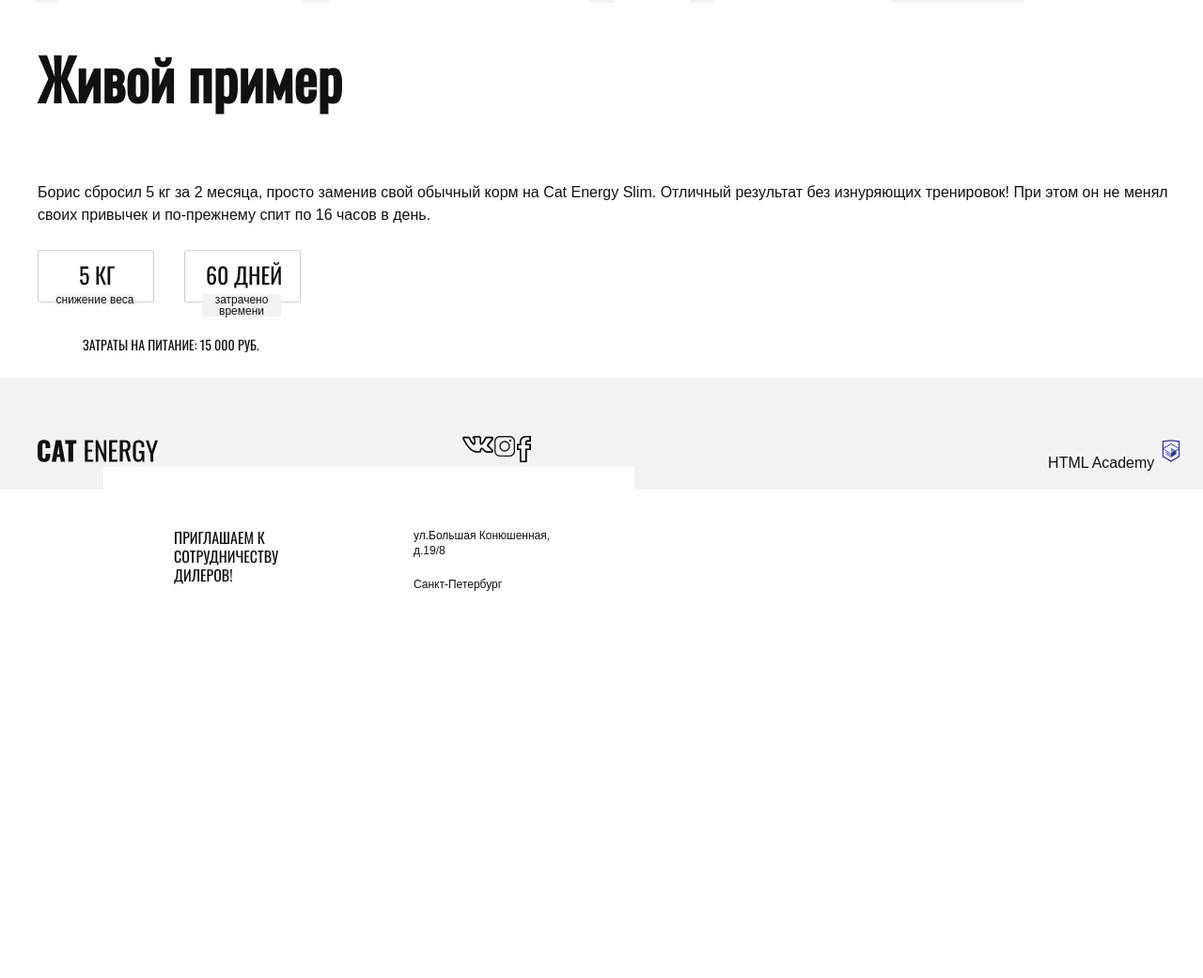
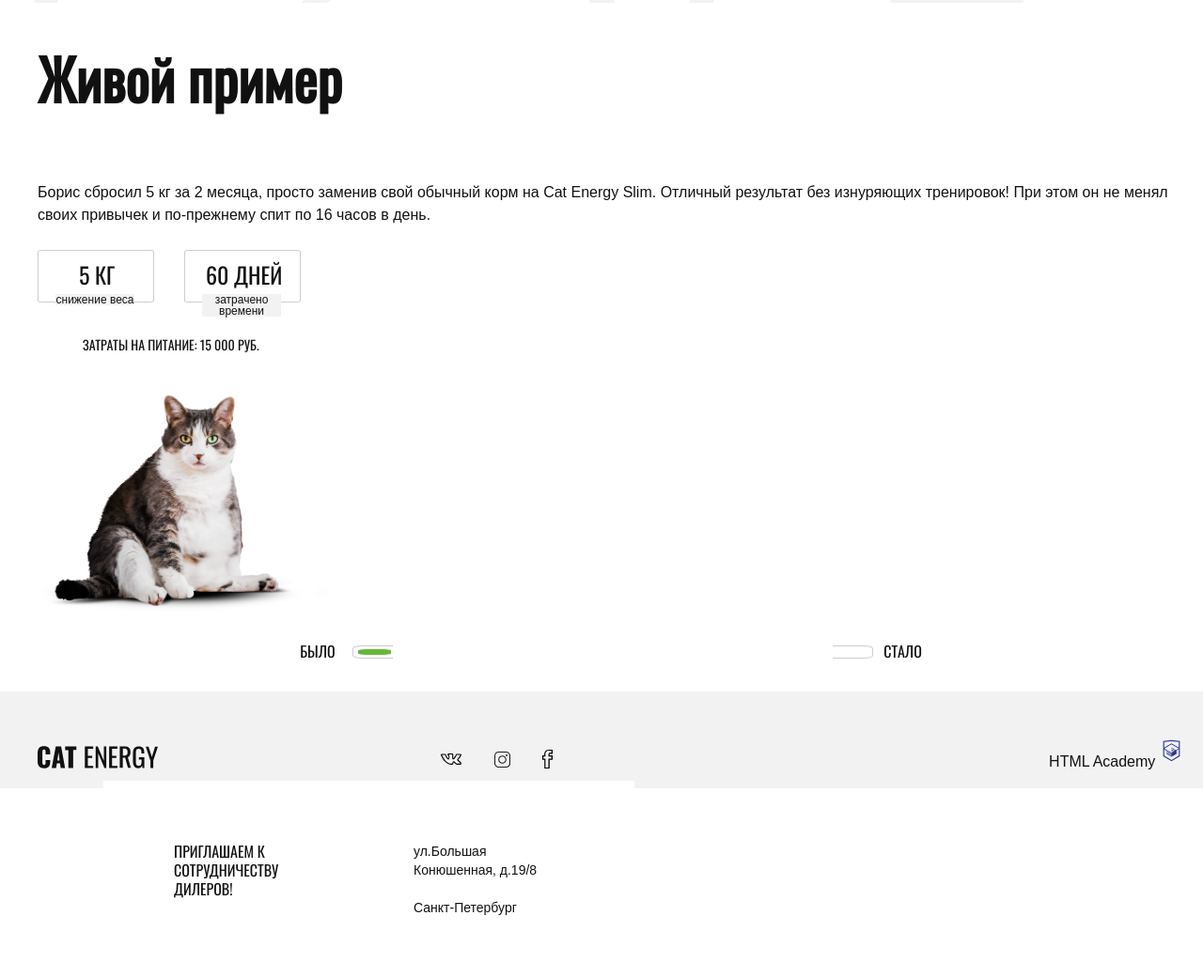
Before and after one commit to Katzzz/231588-cat-energy-16, a website: page source/index.html in a window 1280 px wide. Shown: the part 1727-2768 px from the top of the page at 94% size. Before the commit the page ends 2422 px from the top, so only its background shows below. Drawn offline with nearby package versions, Linux system fonts and the light colour scheme; files that its build step writes are made by us from their sources; files whose address does not match are found by name.

Commit message:
Завершает мобильную верстку index.html

```diff
--- a/source/index.html
+++ b/source/index.html
@@ -23,7 +23,7 @@
         <nav class="main-nav main-nav--closed main-nav--nojs">
           <button type="button" class="main-nav__hamburger-box">Меню</button>
           <ul class="main-nav__list-items">
-            <li><a class="main-nav__list-item">Главная</a></li>
+            <li><a class="main-nav__list-item" href="#">Главная</a></li>
             <li><a class="main-nav__list-item" href="catalog.html">Каталог продукции</a></li>
             <li><a class="main-nav__list-item" href="form.html">Подбор программы</a></li>
           </ul>
@@ -94,9 +94,21 @@
               <p>Затраты на питание: 15 000 РУБ.</p>
             </div>
           </div>
-          <div class="slider"></div>
+          <div class="page-review__slider slider">
+            <div class="slider__img">
+              <picture>
+                <source media="(min-width: 1200px)" srcset="img/before-desktop@1x.png">
+                <source media="(min-width: 768px)" srcset="img/before-tablet@1x.png">
+                <img src="img/before-mobile@1x.png" alt="Fatty cat" width="320" height="240">
+              </picture>
+            </div>
+            <div class="slider__toggles">
+              <a class="slider__toggle slider__toggle--left slider__toggle--active" href="#">Было</a>
+              <a class="slider__toggle slider__toggle--right" href="#">Стало</a>
+            </div>
+          </div>
         </div>
-        </section>
+      </section>
 
       <section class="page-map">
         <div class="page-map__wrapper">
@@ -104,7 +116,7 @@
             <p class="page-map__text page-map__text--bold">Приглашаем к сотрудничеству дилеров!</p>
           </div>
           <div>
-            <p>ул.Большая Конюшенная, д.19/8</p>
+            <p class="page-map__text page-map__text--up">ул.Большая Конюшенная, д.19/8</p>
             <p class="page-map__text page-map__text--aside">Санкт-Петербург</p>
           </div>
         </div>
@@ -126,7 +138,7 @@
         <div class="page-footer__copyright">
           <a href="https://htmlacademy.ru/intensive/adaptive">
             <span>HTML Academy</span>
-            <img src="img/htmlacademy.svg" height="36" width="28" alt="HTML Academy">
+            <img src="img/htmlacademy.svg" height="34" width="27" alt="HTML Academy">
           </a>
         </div>
       </div>
--- a/source/less/blocks/main-nav.less
+++ b/source/less/blocks/main-nav.less
@@ -96,7 +96,7 @@
 @media @mobile-widths-only {
   .main-nav--opened .main-nav__list-items {
     position: absolute;
-    top: 64px;
+    top: 62px;
     right: 0;
     width: 100%;
     z-index: 10;
--- a/source/less/blocks/page-footer.less
+++ b/source/less/blocks/page-footer.less
@@ -1,5 +1,5 @@
 .page-footer {
-  padding-top: 40px;
+  padding-top: 39px;
   background-color: @default-grey;
 }
 
@@ -12,19 +12,22 @@
 
 .page-footer__logo {
   align-self: center;
-  padding-bottom: 30px;
+  padding-bottom: 28px;
 }
 
 .page-footer__social {
   display: flex;
   justify-content: center;
   padding-top: 22px;
-  padding-bottom: 22px;
+  padding-bottom: 20px;
 
   border-top: 1px solid @darken-grey;
   border-bottom: 1px solid @darken-grey;
 
   a {
+    align-self: center;
+    padding-right: 35px;
+
     font-size: 0;
   }
 }
@@ -34,7 +37,7 @@
   flex-basis: 50%;
   justify-content: space-between;
   align-items: center;
-  padding-top: 20px;
+  padding-top: 7px;
   padding-bottom: 20px;
 
   font-size: 16px;
--- a/source/less/blocks/page-map.less
+++ b/source/less/blocks/page-map.less
@@ -8,15 +8,20 @@
   .container();
   display: flex;
   padding-top: 32px;
-  padding-bottom: 32px;
+  padding-bottom: 25px;
+
 }
 
 .page-map__text {
-  flex-basis: 50%;
+  font-size: 14px;
+  line-height: 20px;
+
+  &--up {
+    width: 138px;
+  }
 
   &--bold {
     font-size: 16px;
-    line-height: 20px;
     font-family: "Oswald", "Arial", sans-serif;
     text-transform: uppercase;
   }
--- /dev/null
+++ b/source/less/blocks/slider.less
@@ -0,0 +1,61 @@
+.slider {
+  margin-top: 10px;
+}
+
+.slider__toggles {
+  display: flex;
+  justify-content: space-around;
+
+  padding-top: 28px;
+  padding-bottom: 33px;
+}
+
+.slider__toggle {
+  position: relative;
+
+  font-family: inherit;
+  font-size: 16px;
+  line-height: 20px;
+  text-transform: uppercase;
+
+  &--left {
+    padding-right: 25px;
+  }
+
+  &--right::after,
+  &--left::after {
+    content: "";
+    position: absolute;
+    top: 4px;
+    width: 42px;
+    height: 12px;
+
+    border: 1px solid @underline-color-darken;
+    background-color: #ffffff;
+  }
+
+  &--right::after {
+    right: 52px;
+    border-radius: 0  23% 23% 0;
+    border-left: 0;
+  }
+
+  &--left::after {
+    left: 56px;
+    border-radius: 23% 0 0 23%;
+    border-right: 0;
+  }
+
+  &--active::before {
+    content: "";
+    position: absolute;
+    top: 8px;
+    left: 62px;
+    width: 35px;
+    height: 6px;
+
+    border-radius: 23%;
+    background-color: @base-color;
+    z-index: 99;
+  }
+}
--- a/source/less/global/social-link.less
+++ b/source/less/global/social-link.less
@@ -1,19 +1,19 @@
 .social-link {
   &--vkontakte {
-    width: 35px;
-    height: 18px;
+    width: 23px;
+    height: 12px;
     background-image: url("../img/icon-vk-mobile.svg");
   }
 
   &--instagram {
-    width: 23px;
-    height: 22px;
+    width: 16px;
+    height: 17px;
     background-image: url("../img/icon-insta-mobile.svg");
   }
 
   &--facebook {
-    width: 17px;
-    height: 28px;
+    width: 11px;
+    height: 20px;
     background-image: url("../img/icon-fb-mobile.svg");
   }
   background-repeat: no-repeat;
--- a/source/less/style.less
+++ b/source/less/style.less
@@ -28,3 +28,4 @@
 @import "blocks/add-catalog.less";
 @import "blocks/form.less";
 @import "blocks/combine-block.less";
+@import "blocks/slider.less";
```
